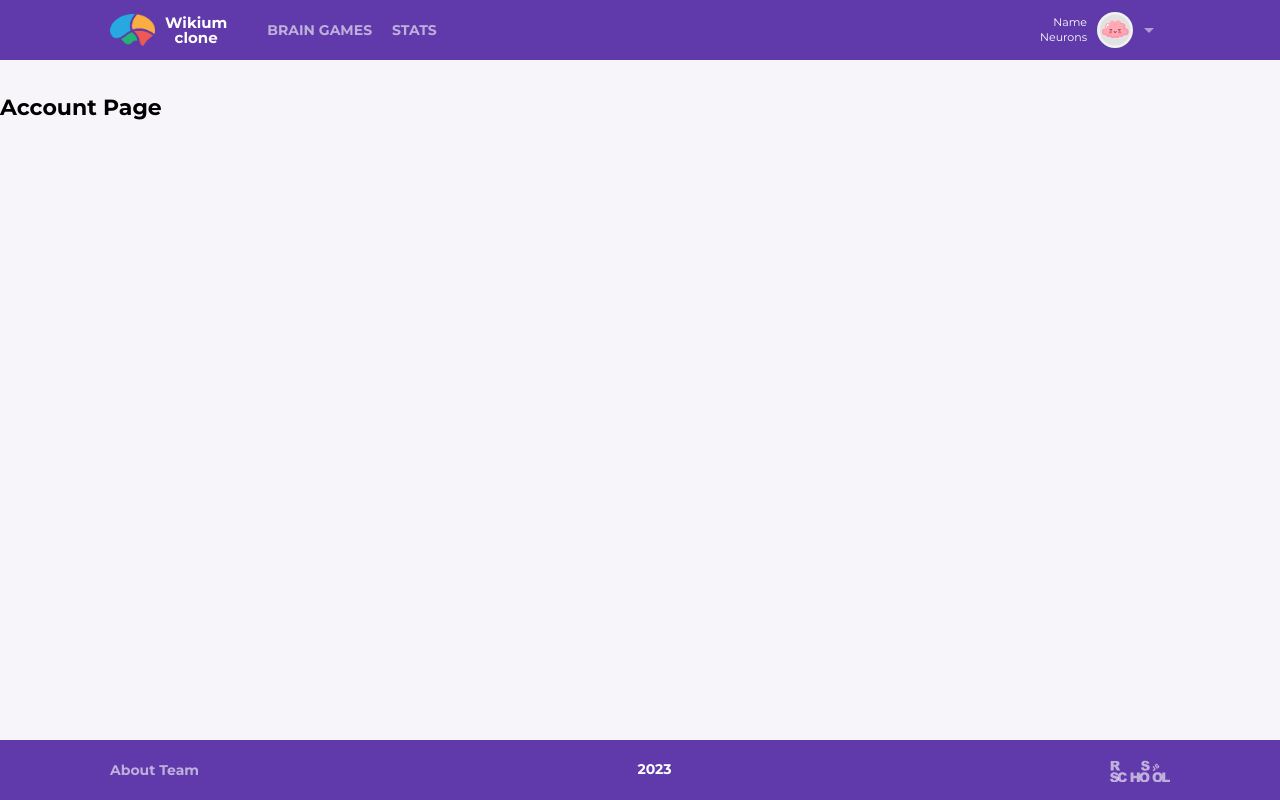
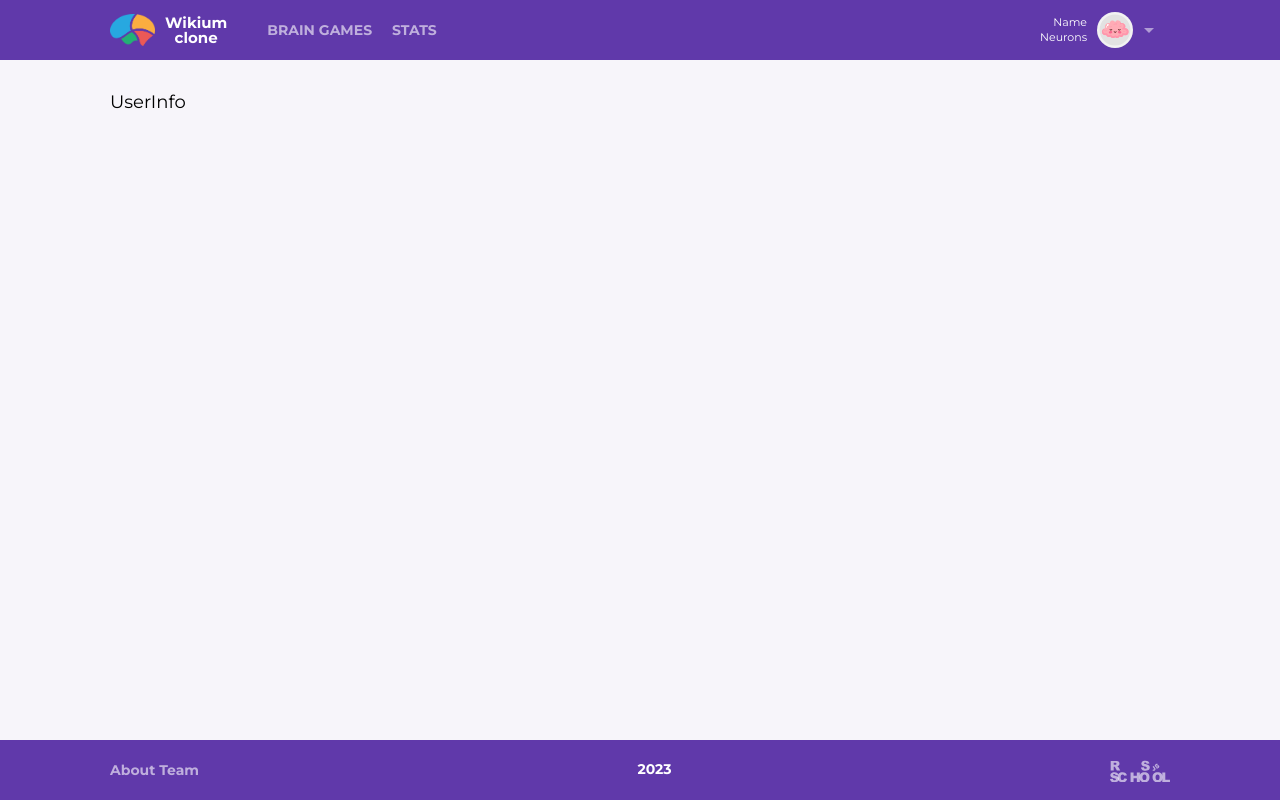
Before and after one commit to Ponomareva-Nina/Wikium-Clone, a React (Create React App) app in the folder client/: page /account in a window 1280 px wide. Built offline with nearby package versions, Linux system fonts and the light colour scheme.

Commit message:
feat: add user info

```diff
--- /dev/null
+++ b/client/src/components/Profile/Profile.tsx
@@ -0,0 +1,9 @@
+import { UserInfo } from "./UserInfo/UserInfo";
+
+export const Profile = () => {
+  return (
+    <div>
+      <UserInfo />
+    </div>
+  );
+};
--- /dev/null
+++ b/client/src/components/Profile/UserInfo/UserInfo.tsx
@@ -0,0 +1,5 @@
+import styles from "./UserInfo.module.scss";
+
+export const UserInfo = () => {
+  return <div className={styles.wrapper}>UserInfo</div>;
+};
--- a/client/src/pages/AccountSettings/AccountSettings.tsx
+++ b/client/src/pages/AccountSettings/AccountSettings.tsx
@@ -1,3 +1,11 @@
+import cn from "classnames";
+import { Profile } from "../../components/Profile/Profile";
+import styles from "./AccountSettings.module.scss";
+
 export const AccountSettings = () => {
-  return <h1>Account Page</h1>;
+  return (
+    <div className={cn("wrapper", styles.containers)}>
+      <Profile />
+    </div>
+  );
 };
```
Also changed, not shown: client/src/components/Profile/Profile.module.scss (added), client/src/components/Profile/UserInfo/UserInfo.module.scss (added), client/src/pages/AccountSettings/AccountSettings.module.scss (added).
